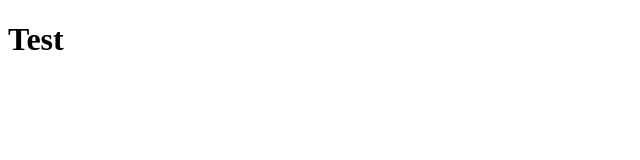
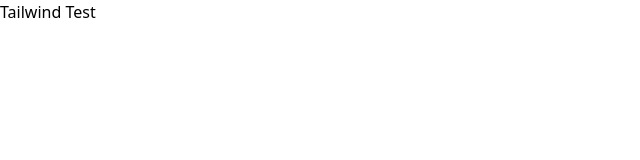
Before and after one commit to JaskierBard/CarsSpot, a website: page public/index.html in a window 1280 px wide. Shown: the whole page, without its empty margins (0-640 px from the left). Drawn offline with Linux system fonts and the light colour scheme.

Commit message:
tailwind preparation

```diff
--- a/package.json
+++ b/package.json
@@ -4,11 +4,11 @@
   "description": "",
   "main": "index.js",
   "scripts": {
-    "test": "echo \"Error: no test specified\" && exit 1"
+    "build": "tailwindcss build src/styles.css -o public/styles.css"
   },
   "author": "",
   "license": "ISC",
-  "dependencies": {
+  "devDependencies": {
     "tailwindcss": "^3.4.10"
   }
 }
--- a/index.html
+++ b/public/index.html
@@ -4,9 +4,10 @@
     <meta charset="UTF-8">
     <meta name="viewport" content="width=device-width, initial-scale=1.0">
     <link rel="icon" type="image/png" href="assets/logo.png">
+    <link rel="stylesheet" href="styles.css">
     <title>CarsSpot</title>
 </head>
 <body>
-    <h1>Test</h1>
+    <h1>Tailwind Test</h1>
 </body>
 </html>
--- /dev/null
+++ b/src/styles.css
@@ -0,0 +1,3 @@
+@tailwind base;
+@tailwind components;
+@tailwind utilities;
--- /dev/null
+++ b/tailwind.config.js
@@ -0,0 +1,8 @@
+/** @type {import('tailwindcss').Config} */
+module.exports = {
+  content: [],
+  theme: {
+    extend: {},
+  },
+  plugins: [],
+}
```
Also changed, not shown: public/styles.css (added), 1 other file.
